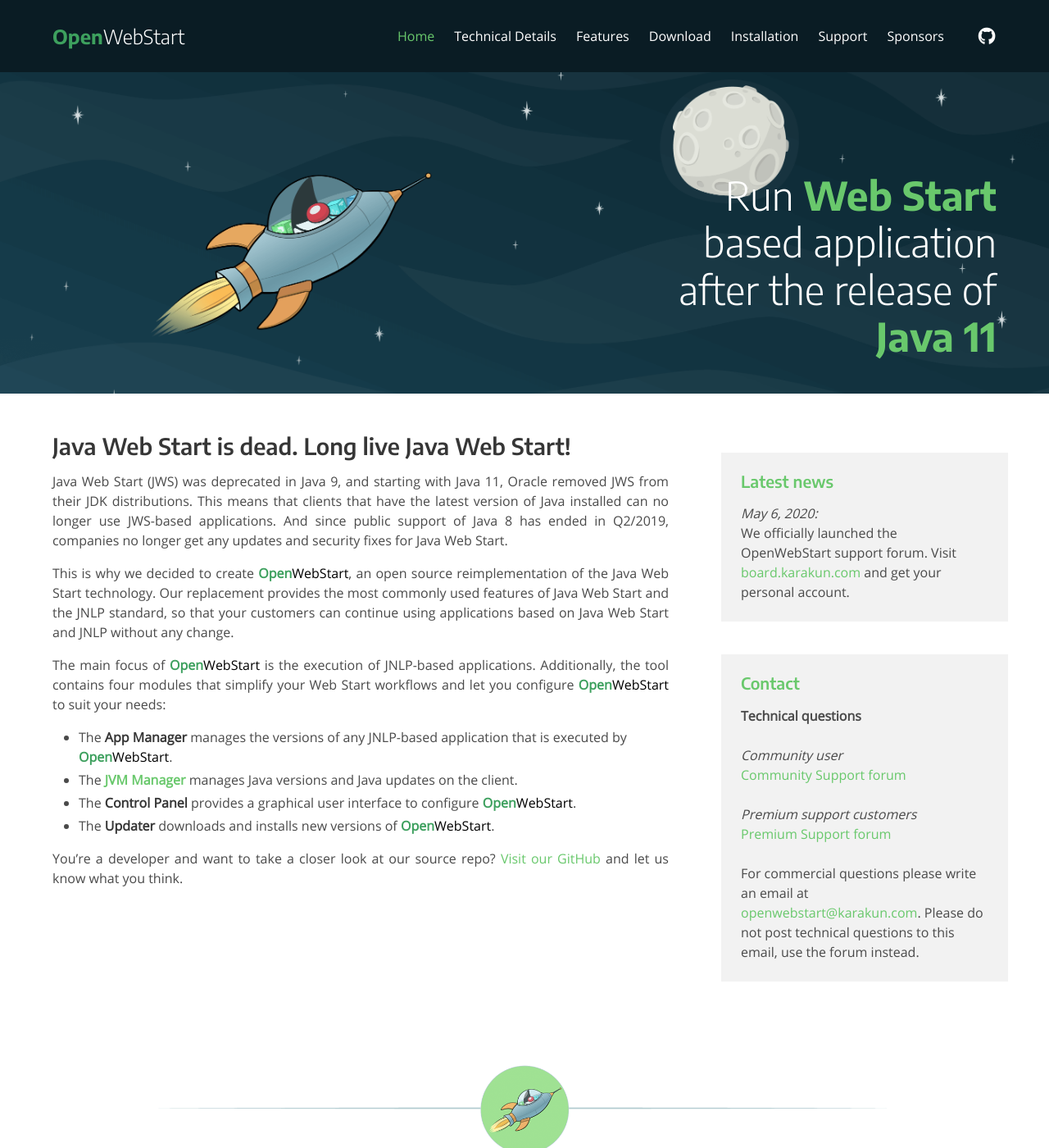
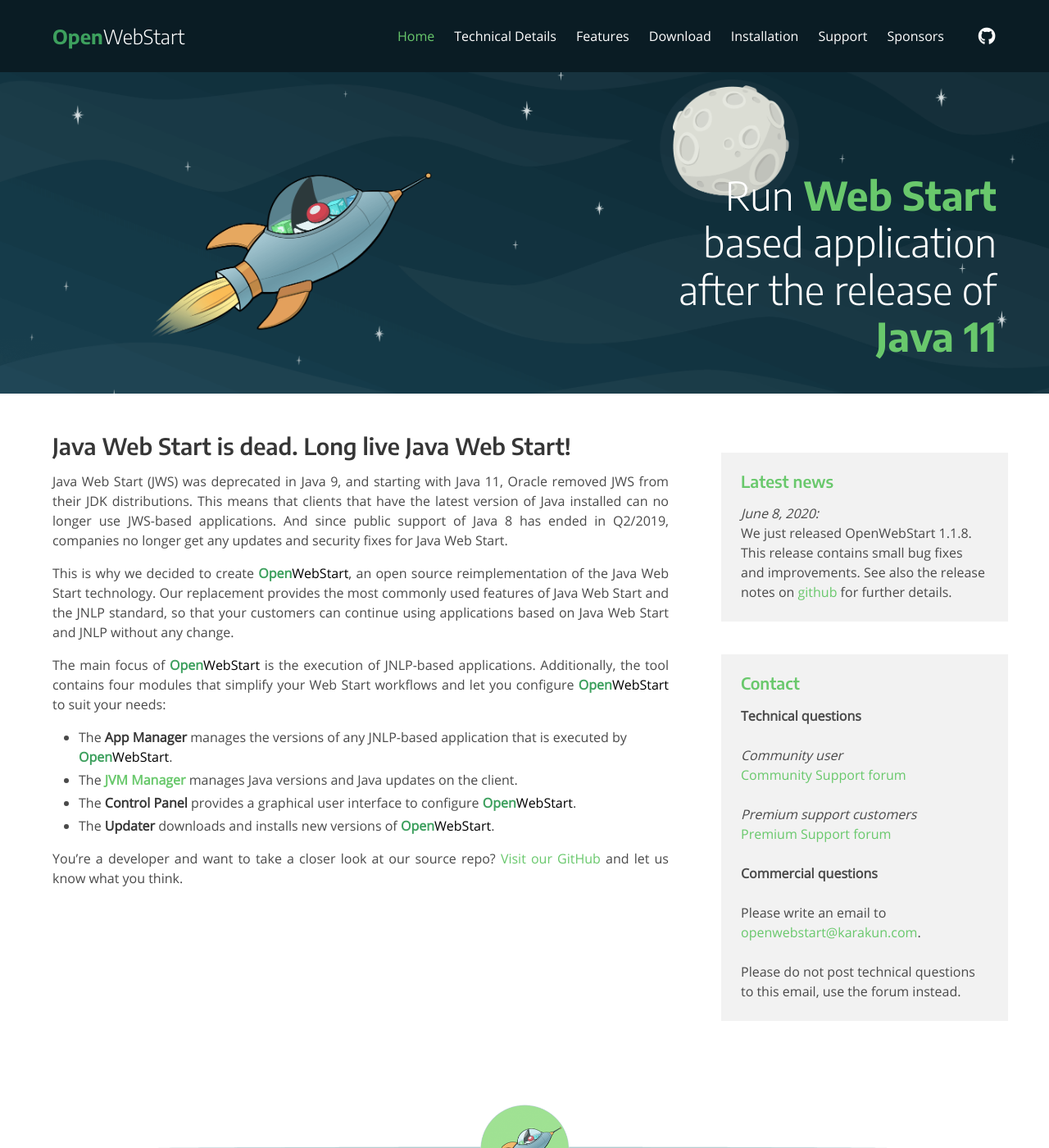
Before and after one commit to karakun/openwebstart-page, a Jekyll site: the page built from index.md, in a window 1280 px wide and 1400 px high. Shown: the whole window at 82% size. Built offline with Jekyll 4.4.1, drawn with Linux system fonts in a browser that asks for light colours; comment, search, counter and statistics services are not loaded.

Commit message:
updated version and news section for release 1.1.8

```diff
--- a/index.md
+++ b/index.md
@@ -10,8 +10,9 @@
 <div class="wrapper">
 <div class="latest-news">
 <h4>Latest news</h4>
-<em>May 6, 2020:</em><br/>
-We officially launched the OpenWebStart support forum. Visit <a href="https://board.karakun.com" target="_blank">board.karakun.com</a> and get your personal account.
+<em>June 8, 2020:</em><br/>
+We just released OpenWebStart 1.1.8.
+This release contains small bug fixes and improvements. See also the release notes on <a href="https://github.com/karakun/OpenWebStart/releases" target="_blank">github</a> for further details.
 </div>
 
 <div class="latest-news">
@@ -21,7 +22,9 @@
 <a href="https://board.karakun.com/viewforum.php?f=21" target="_blank">Community Support forum</a><br><br>
 <em>Premium support customers</em><br/>
 <a href="https://board.karakun.com/viewforum.php?f=5" target="_blank">Premium Support forum</a><br><br>
-For commercial questions please write an email at <a href="mailto:openwebstart@karakun.com">openwebstart@karakun.com</a>. Please do not post technical questions to this email, use the forum instead.
+<b>Commercial questions</b><br/><br/>
+Please write an email to <a href="mailto:openwebstart@karakun.com">openwebstart@karakun.com</a>.<br><br>
+Please do not post technical questions to this email, use the forum instead.
 </div>
 </div>
 
```
Also changed, not shown: download.md (+4 -4 lines), installation.md (+6 -6 lines).
